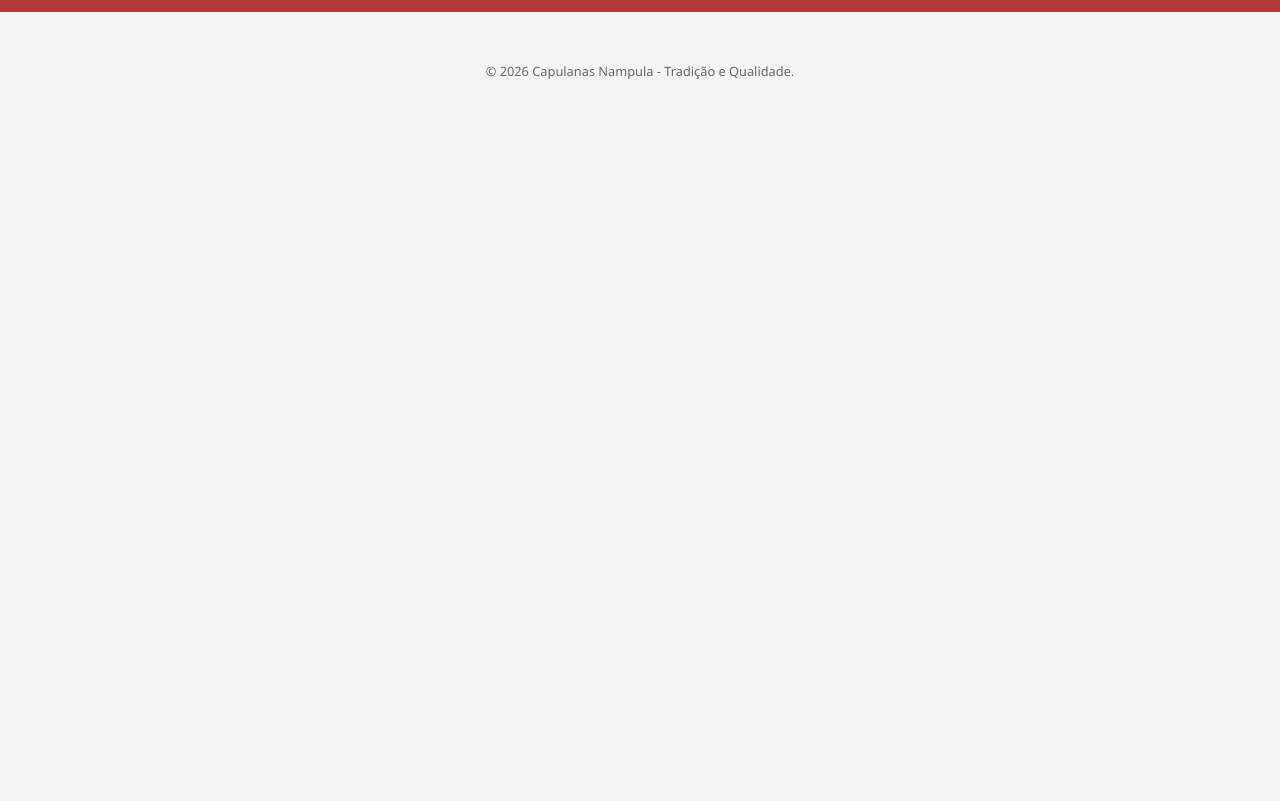
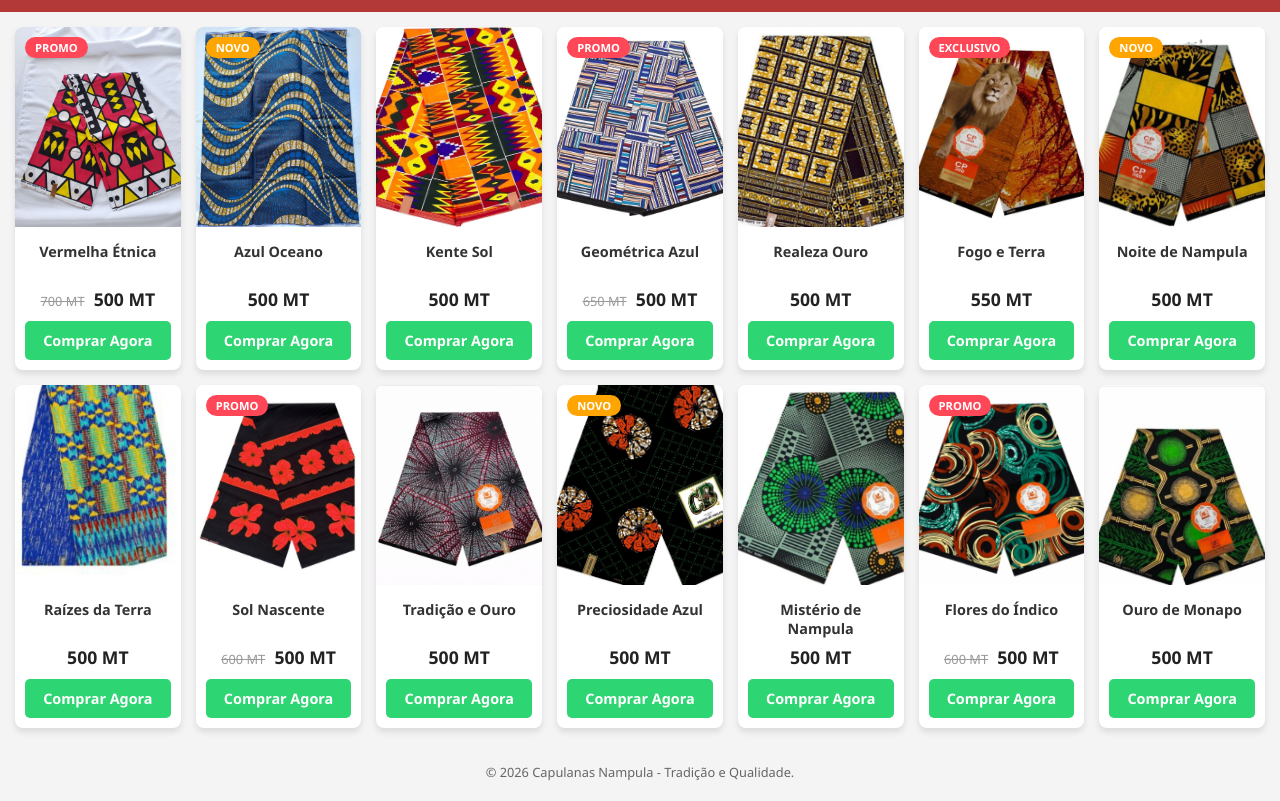
Before and after one commit to EdmundoRoieque/Loja_capulanas_nampula, a plain HTML site: page index.html in a window 1280 px wide. Shown: the part 56-857 px from the top of the page. Before the commit the page ends 800 px from the top, so only its background shows below. Drawn offline with Linux system fonts and the light colour scheme; files that its build step writes are made by us from their sources.

Commit message:
Update stylesheet and script links in index.html
Mudei o link do scc e do script

```diff
--- a/index.html
+++ b/index.html
@@ -4,7 +4,7 @@
     <meta charset="UTF-8">
     <meta name="viewport" content="width=device-width, initial-scale=1.0">
     <title>Capulanas Nampula | Loja Oficial</title>
-    <link rel="stylesheet" href="css/style.css">
+    <link rel="stylesheet" href="style.css">
 </head>
 <body>
 
@@ -25,7 +25,7 @@
 </footer>
 
 <!-- Ligação para o motor do site -->
-<script src="Js/script.js"></script>
+<script src="script.js"></script>
 
 </body>
 </html>
```
